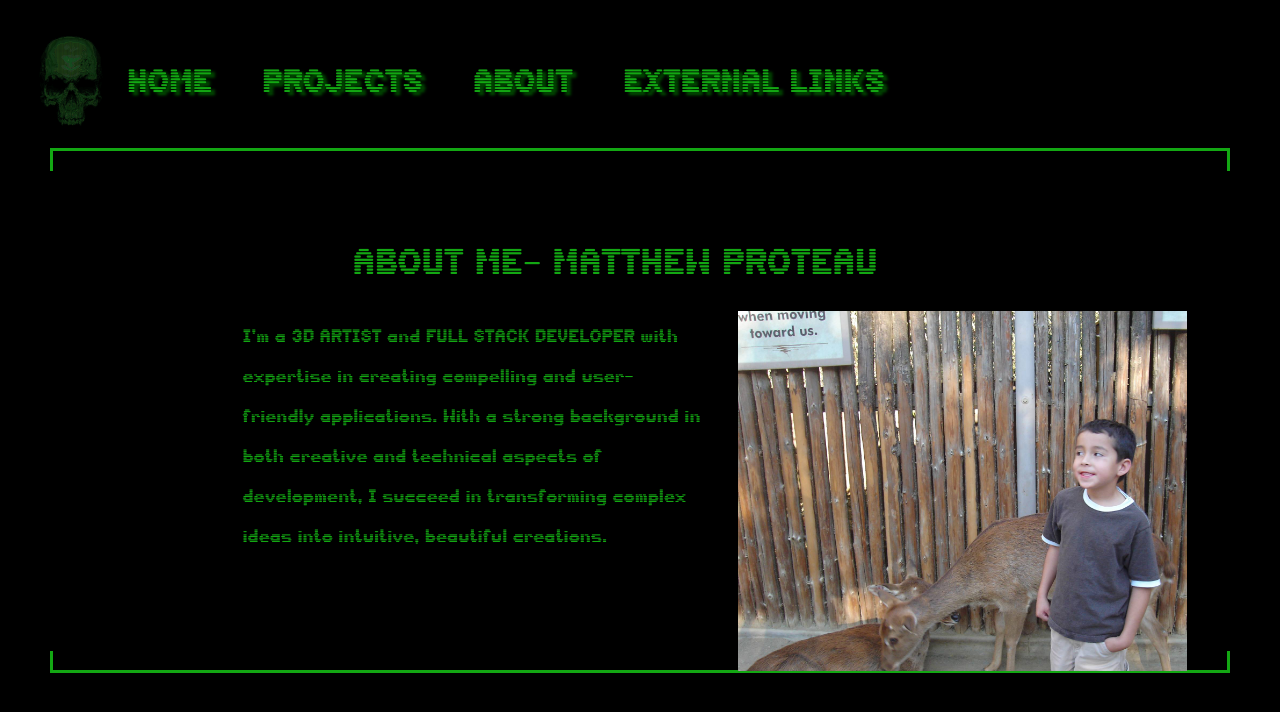
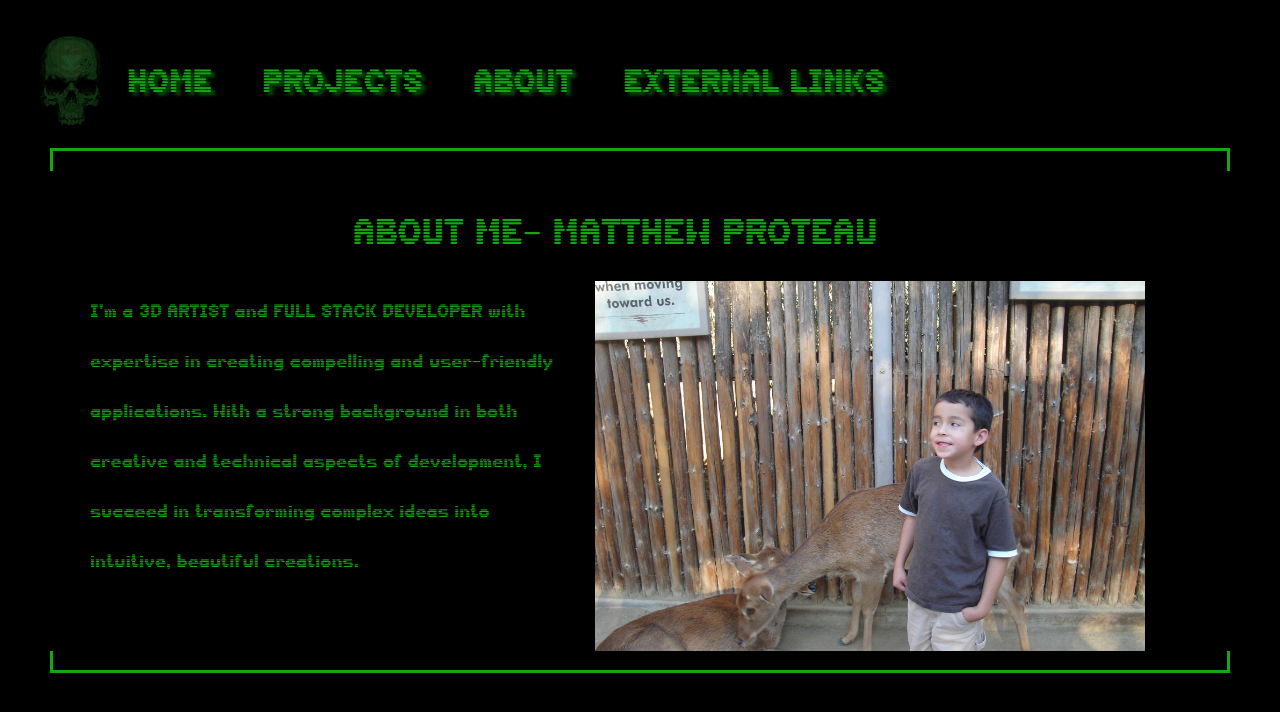
Before and after one commit to Mattprotz/Terminal, a React (Create React App) app: page /about in a window 1280 px wide. Shown: the top 712 px of the page. Built offline with nearby package versions, Linux system fonts and the light colour scheme; a web font is replaced by a local one.

Commit message:
update css

```diff
--- a/src/App.css
+++ b/src/App.css
@@ -229,7 +229,7 @@ body{
   overflow-x: auto;
   margin-right: 50px;
   margin-left: -55px;
-  height: 500px;
+  height: 480px;
 }
 
 .about-title{
@@ -242,14 +242,14 @@ body{
   grid-template-columns: 1fr 1fr;
   grid-template-rows: 1fr 1fr;
   color: rgb(19, 167, 19);
-  height: 40vh;
-  width: 785px;
+  height: 45vh;
+  width: 1090px;
 }
 
 .about-box {
   padding: 20px;
   font-size: 20px;
-  line-height: 2;
+  line-height: 2.5;
   max-height: calc(50vh - 40px);
 }
 
```
